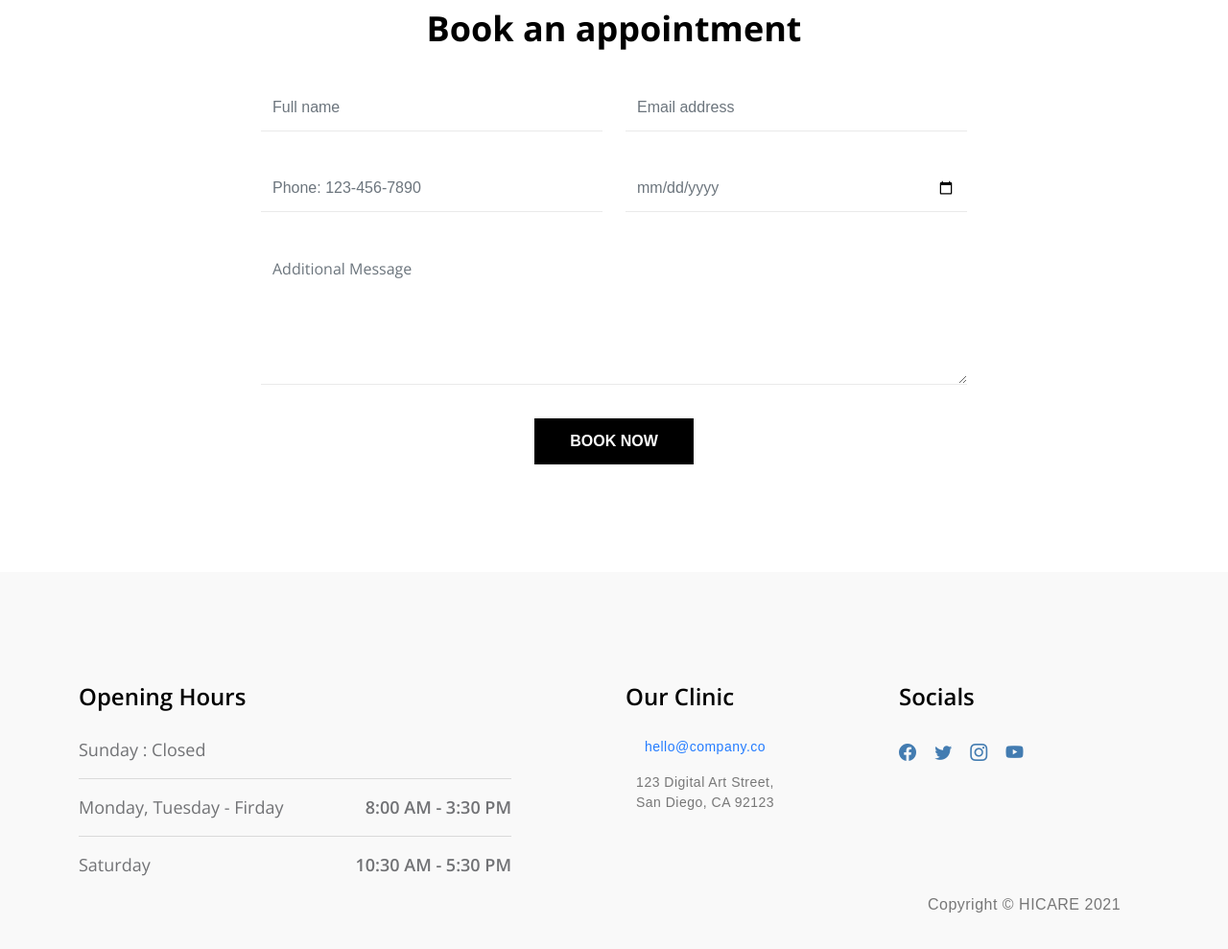
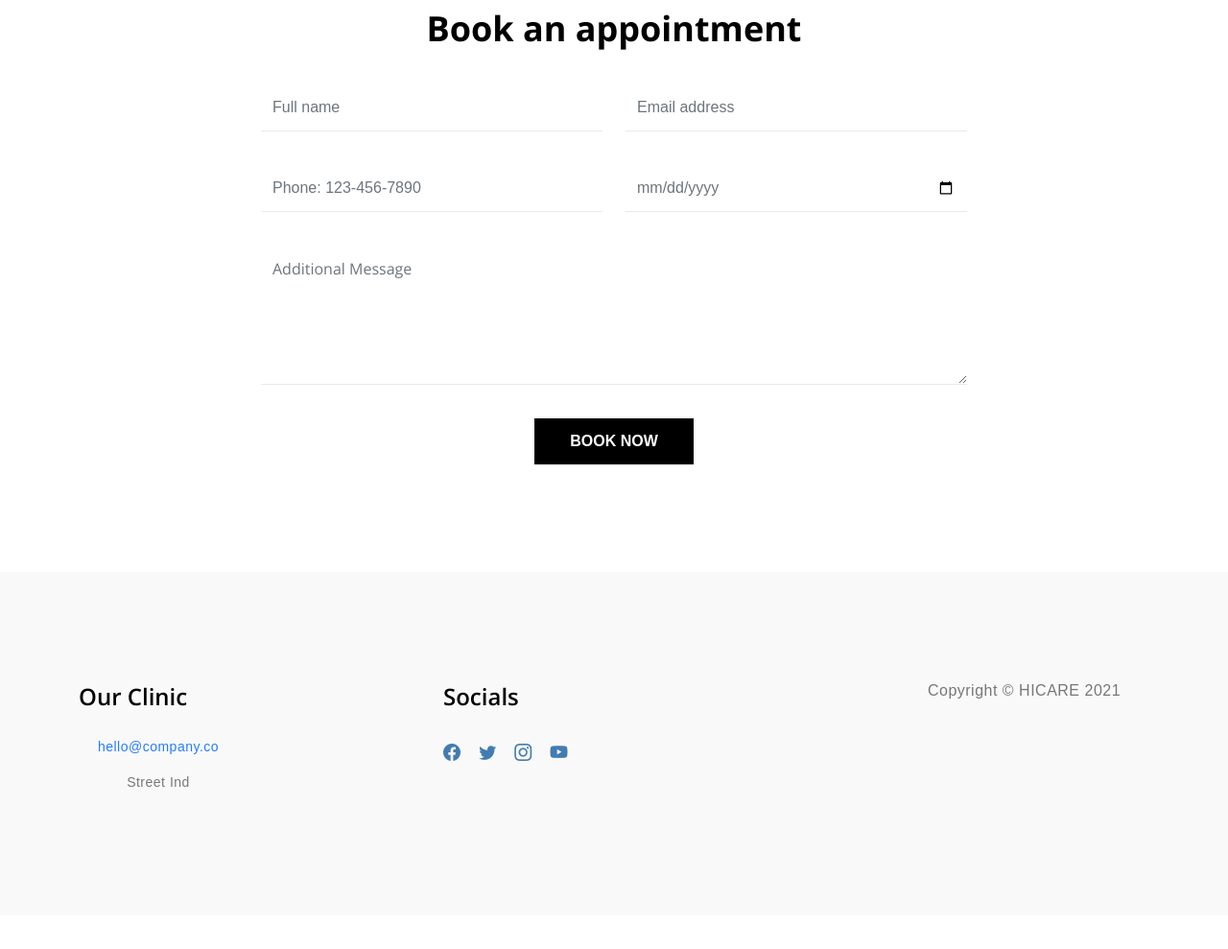
Before and after one commit to reyyoga/HICare, a plain HTML site: page index.html in a window 1280 px wide. Shown: the part 4489-5478 px from the top of the page at 96% size. After the commit the page ends 5443 px from the top, so only its background shows below. Drawn offline with nearby package versions, Linux system fonts and the light colour scheme.

Commit message:
updating

```diff
--- a/index.html
+++ b/index.html
@@ -440,33 +440,13 @@
         <div class="container">
             <div class="row">
 
-                <div class="col-lg-5 me-auto col-12">
-                    <h5 class="mb-lg-4 mb-3">Opening Hours</h5>
-
-                    <ul class="list-group list-group-flush">
-                        <li class="list-group-item d-flex">
-                            Sunday : Closed
-                        </li>
-
-                        <li class="list-group-item d-flex">
-                            Monday, Tuesday - Firday
-                            <span>8:00 AM - 3:30 PM</span>
-                        </li>
-
-                        <li class="list-group-item d-flex">
-                            Saturday
-                            <span>10:30 AM - 5:30 PM</span>
-                        </li>
-                    </ul>
-                </div>
-
                 <div class="col-lg-2 col-md-6 col-12 my-4 my-lg-0">
                     <h5 class="mb-lg-4 mb-3">Our Clinic</h5>
 
                     <p><a href="mailto:hello@company.co">hello@company.co</a>
                     <p>
 
-                    <p>123 Digital Art Street, San Diego, CA 92123</p>
+                    <p>Street Ind</p>
                 </div>
 
                 <div class="col-lg-3 col-md-6 col-12 ms-auto">
```
